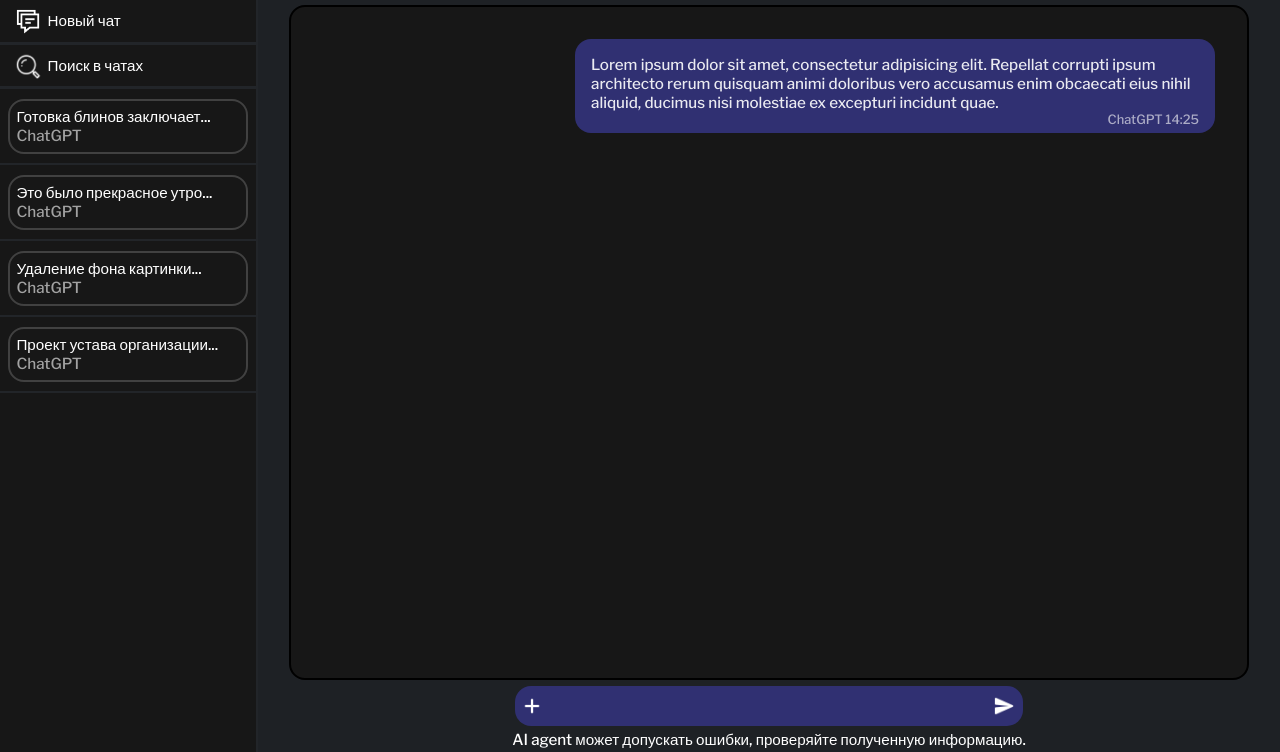
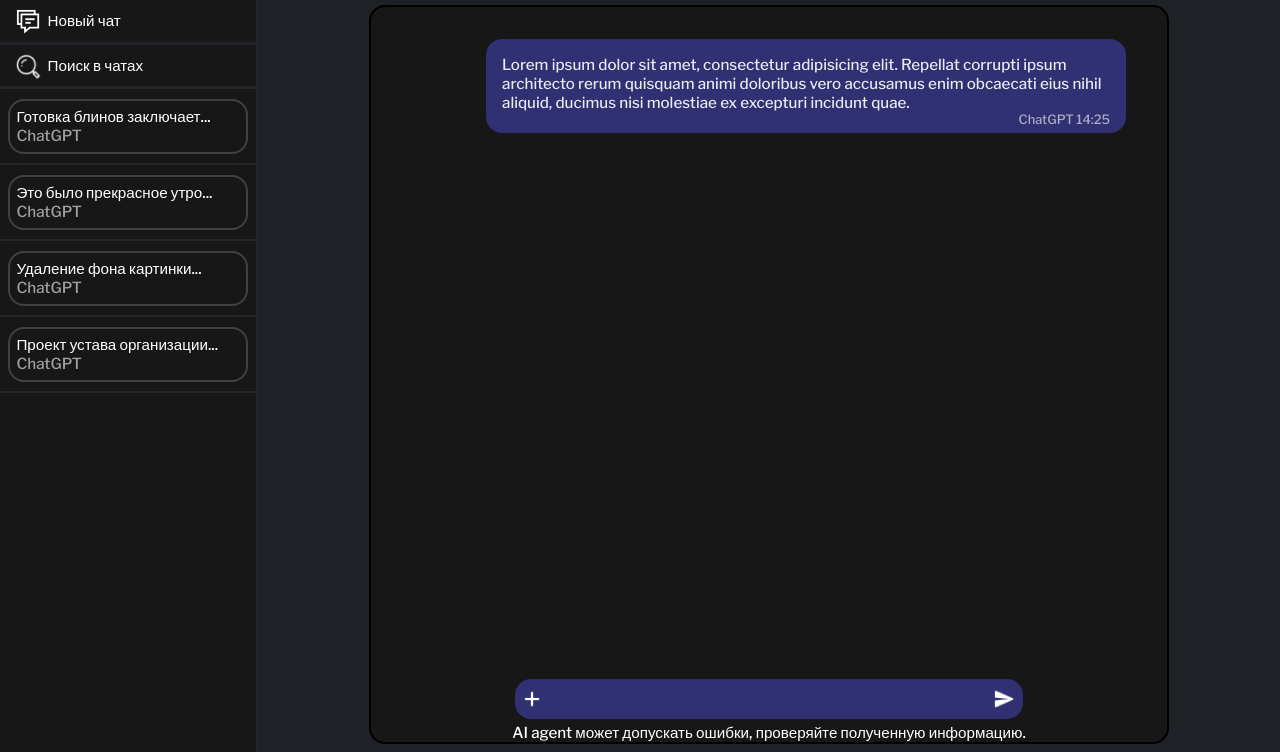
Before and after one commit to 666arevin/my_sity, a Flask app: page / in a window 1280 px wide. Shown: the part 48-800 px from the top of the page. Run offline with Flask 3, Linux system fonts and the light colour scheme; some web fonts are replaced.

Commit message:
новое позиционирование absolute у поля для ввода, исправлена ошибка с кнопкой добавления файла

```diff
--- a/app/static/css/acitive_chat_overlay.css
+++ b/app/static/css/acitive_chat_overlay.css
@@ -14,13 +14,14 @@
     flex-direction: column;
     align-items: center;
 
-
-    width: 48%;
+    width: 53%;
     /* height: 70rem; */
-    min-width: 60rem;
+    min-width: 50rem;
     flex-grow: 1;
+    max-height: 97%;
     flex-shrink: 0;
     margin-top: 0.1rem;
+    margin-bottom: 0.3rem;
 
     box-sizing: border-box;
     background-color: #171717;
@@ -28,6 +29,7 @@
     border: 2px solid #000000;
 
     overflow-y: auto;
+    scrollbar-gutter: stable;
 }
 
 /* это div который растянут на всю ширину, область для сообщения пользователя */
--- a/app/static/css/main_overlay.css
+++ b/app/static/css/main_overlay.css
@@ -1,5 +1,5 @@
 .chat-block.big-area {
-    & .label-ico {
+    & #label-ico {
         align-self: flex-end;
         margin-bottom: 0.2rem;
     }
@@ -19,6 +19,7 @@
 
     padding: 0.2rem;
     overflow: hidden;
+    position: relative;
 }
 
 /* основной блок в котром будет все лежать */
@@ -49,7 +50,7 @@
     justify-content: space-between;
 
     min-width: 30rem;
-    max-width: 44rem;
+    max-width: 52rem;
 
     margin: 0;
     padding: 0.4rem;
@@ -107,7 +108,20 @@
     }
 
     & .chat-block{
-        margin-top: auto;
+        margin: 0;
+        position: absolute;
+        bottom: 0.5rem;
+
+        max-width: 100%;
+        width: 53%;
+        min-width: 50rem;
+
+        background-color: #171717;
+        border-radius: 0 0 16px 16px;
+        box-sizing: border-box;
+        border: 2px solid #000000;
+        border-top: none;
+
     }
 
     & .greeting {
--- a/app/static/css/scroll_bar.css
+++ b/app/static/css/scroll_bar.css
@@ -15,19 +15,18 @@
   background-color: #555;    /* Цвет при наведении */
 }
 
-#user-prompt::-webkit-scrollbar {
+#user-prompt::-webkit-scrollbar,
+.chat-areae::-webkit-scrollbar {
     width: 9px;
 }
 
-#user-prompt::-webkit-scrollbar-track {
+#user-prompt::-webkit-scrollbar-track,
+.chat-areae::-webkit-scrollbar-track {
   background-color: transparent; /* Фон дорожки */
 }
 
-#user-prompt::-webkit-scrollbar-thumb {
+#user-prompt::-webkit-scrollbar-thumb,
+.chat-areae::-webkit-scrollbar-thumb {
   background-color: #7a7a7a; /* Цвет самого ползунка */
   border-radius: 10px;       /* Округление */
 }
-
-#user-prompt::-webkit-scrollbar-thumb:hover {
-  background-color: #555;    /* Цвет при наведении */
-}
```
